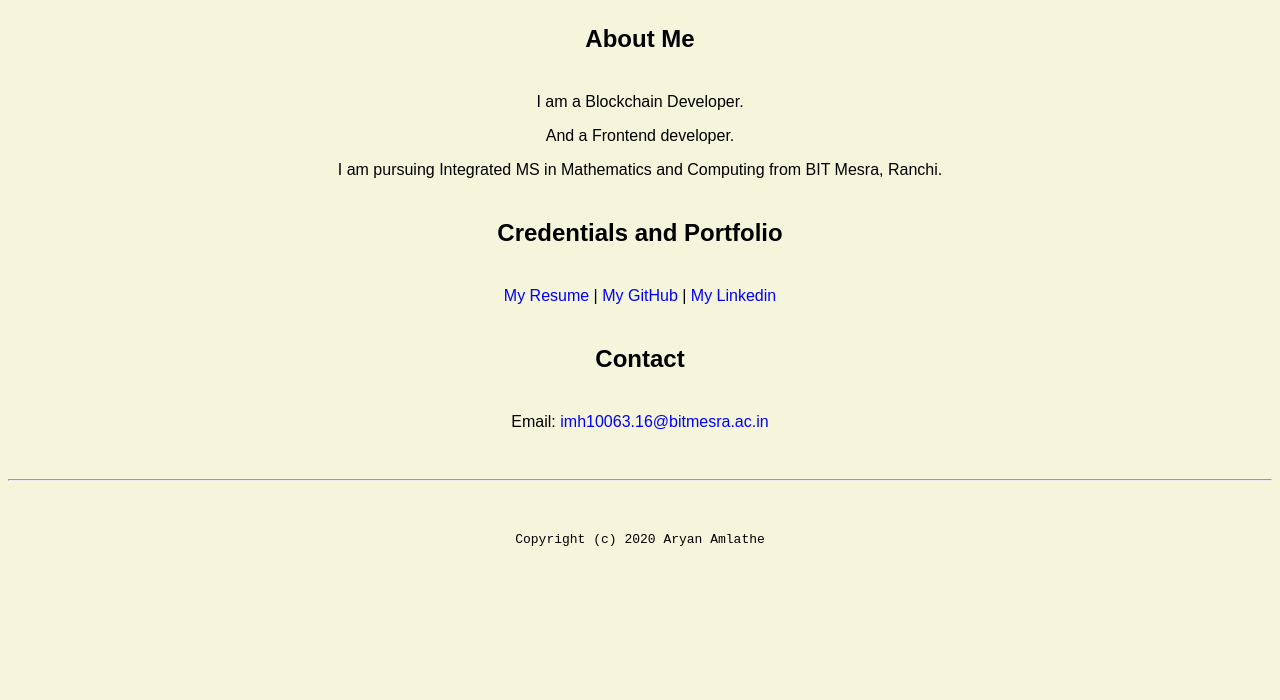
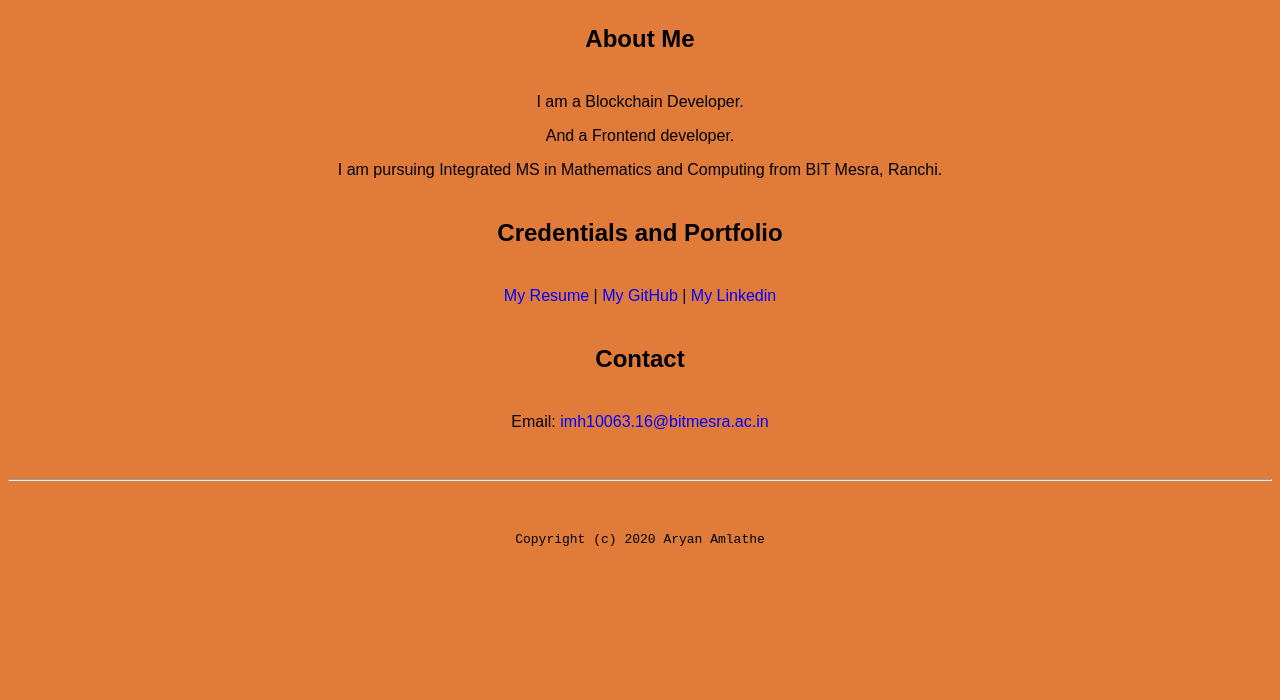
Before and after one commit to Amlathearyan/Amlathearyan.github.io, a plain HTML site: page index.html in a window 1280 px wide. Shown: the part 100-800 px from the top of the page. Drawn offline with Linux system fonts and the light colour scheme.

Commit message:
Update master.css

```diff
--- a/css/master.css
+++ b/css/master.css
@@ -16,7 +16,7 @@
 
   body {
     /* set the background color here */
-    background-color: beige;
+    background-color: #e07b39;
     /* set the text color to black here */
     color: black;
     /* set the font here */
```
